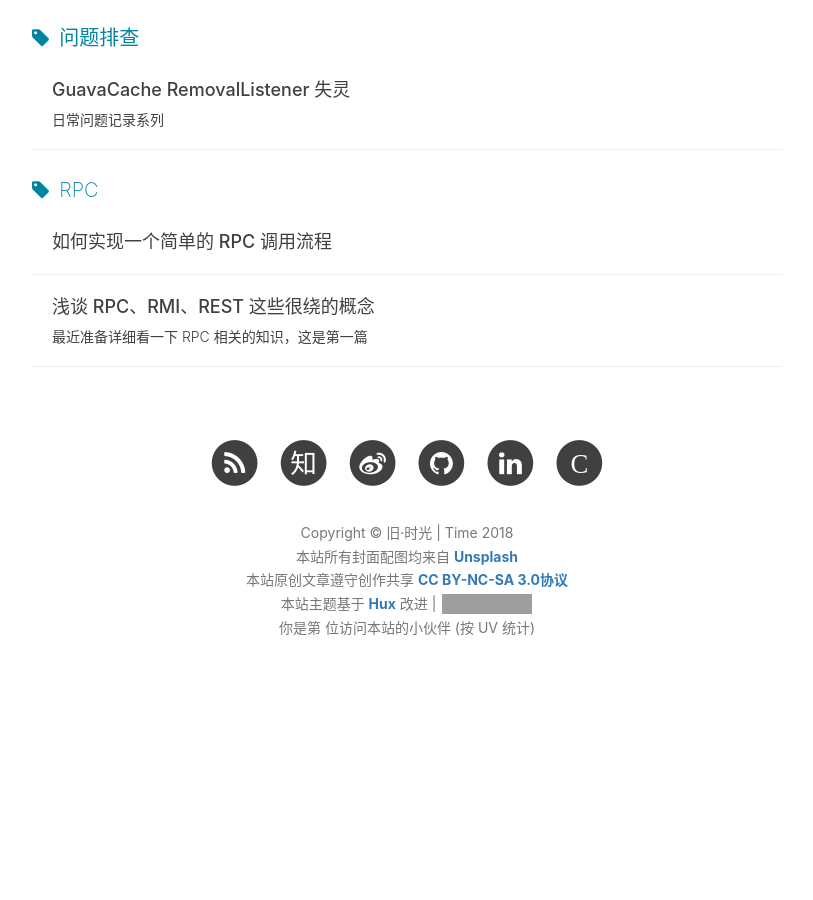
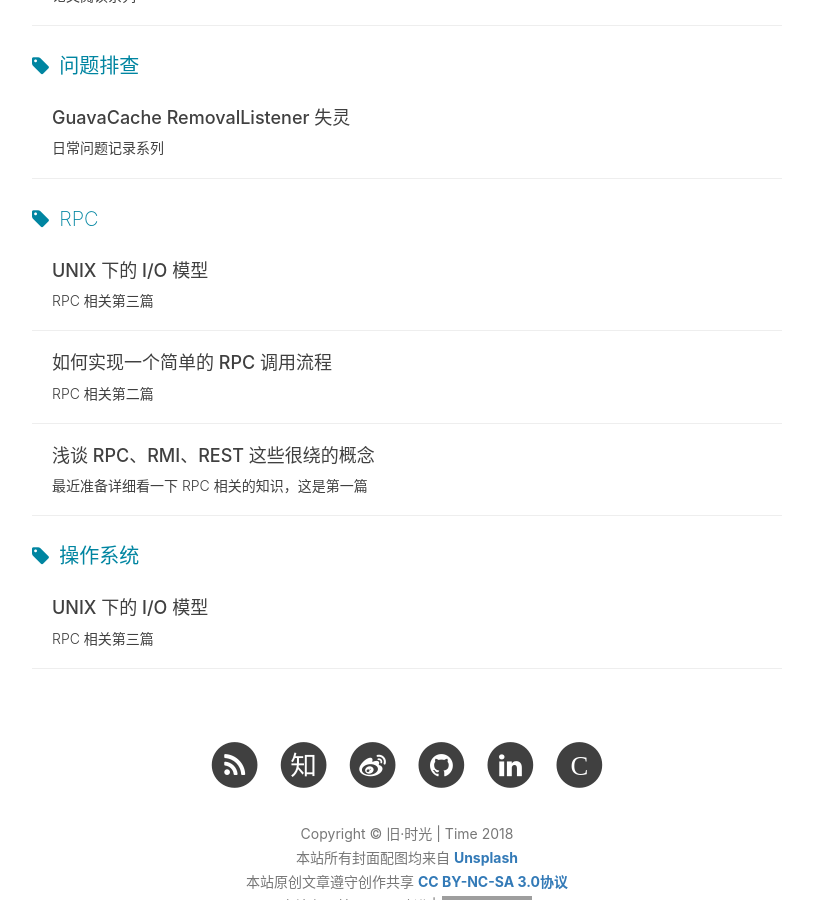
Before and after one commit to jiayangchen/jiayangchen.github.io, a Jekyll site: the page built from tags.html, in a window 1280 px wide and 900 px high, scrolled down 12512 px. Shown: the whole window, without its empty margins (233-1046 px from the left). Built offline with Jekyll 4.4.1, drawn with Linux system fonts in a browser that asks for light colours; nearby versions of some CDN libraries; comment, search, counter and statistics services are not loaded; before the commit the page ends 13217 px from its top, so only the background shows below that; some of the changed lines change nothing that is shown; grey boxes are pictures that could not be loaded.

Commit message:
upload new blog

```diff
--- a/_posts/2018-09-24-rpc-demo.md
+++ b/_posts/2018-09-24-rpc-demo.md
@@ -1,7 +1,7 @@
 ---
 layout: post
 title: "如何实现一个简单的 RPC 调用流程"
-subtitle: ""
+subtitle: "RPC 相关第二篇"
 date: 2018-09-24
 author: "ChenJY"
 header-img: "img/java.jpg"
--- /dev/null
+++ b/_posts/2018-10-01-unix-io-model.md
@@ -0,0 +1,95 @@
+---
+layout: post
+title: "UNIX 下的 I/O 模型"
+subtitle: "RPC 相关第三篇"
+date: 2018-09-24
+author: "ChenJY"
+header-img: "img/java.jpg"
+catalog: true
+tags:
+    - RPC
+    - 操作系统
+---
+
+## 开篇
+RPC 中很重要的部分就是网络通信，因此这篇叙述一下 Unix 下为解决不同 I/O 问题所设计的 I/O 模型。首先要说明的是，I/O 是个很宽泛的概念，常见的有网络 I/O、磁盘 I/O、内存 I/O 等。
+
+在 Unix 系统下，不论是标准输入还是借助套接字接受网络输入，其实都会有两个步骤，很多文章都提到：
+
+1. 等待数据准备好（Waiting for the data to be ready）
+2. 从内核向进程复制数据（Copying the data from the kernel to the process）
+
+![](https://pic4.zhimg.com/80/v2-89272a2047be6b90fff1893615a22a99_hd.jpg)
+
+这两个阶段涉及到用户空间和内核空间
+
+## 用户空间和内核空间
+对 32 位 OS 而言，它的寻址空间（虚拟存储空间）为 4G。OS 的核心是内核，可以访问底层硬件设备，为了保证用户进程不能直接操作内核从而保证内核的安全，OS 将虚拟空间划分为两部分，一部分为内核空间，一部分为用户空间。
+
+内核空间中存放的是内核代码和数据，例如 Linux 的 OS 和驱动便运行在内核空间，可以操作底层硬件，如果从磁盘读取数据，那么数据会被先载入内核空间的缓冲区中；而进程的用户空间中存放的是用户程序的代码和数据，通常来讲就是应用程序常驻的区域。
+
+因此整个 Linux 内部结构可以分为三部分，从最底层到最上层依次是：硬件、内核空间、用户空间。如下图：
+
+![](https://pic4.zhimg.com/80/v2-0800f36d38f800111c76f362ea30daf2_hd.jpg)
+
+二者间无法直接通信，必须通过系统调用，一般来说系统调用的成本很高。
+
+## 内核态和用户态
+
+* 当一个进程经过系统调用而陷入内核代码中执行时，称进程处于内核运行态，简称内核态
+* 当进程在执行用户自己的代码时，则称其处于用户运行态，简称用户态
+
+## 高性能的Server有什么特点
+
+说完上面的之后，你可能疑惑这和 RPC 的通信设计有什么关系呢？其实正是由于这种内存空间的划分，所以 I/O 一般会在两个地方阻塞，一个是等待数据报到达时，一个是从内核空间拷贝到用户空间时，而阻塞多数情况下我们是无法接受的，因为其损耗性能，而高性能的 server 到底在关注什么？一句话总结：用尽可能少的系统开销处理尽可能多的连接请求。因此诞生了不同的 I/O 模型，它们的不同点总结起来就是对这两个阻塞阶段的处理方式不同
+
+## Unix 下的 I/O 模型
+Unix 下存在五种 I/O 模型：
+
+1. 阻塞 I/O
+2. 非阻塞 I/O
+3. I/O 复用（select和poll）
+4. 信号驱动 I/O（SIGIO）
+5. 异步 I/O
+
+以下的例子，我们以 UDP 套接字中的 recvfrom 函数作为系统调用来说明I/O模型。recvfrom 函数类似于标准的 read 函数，它的作用是从指定的套接字中读取数据报。
+
+### 1 、阻塞 I/O
+
+![](https://pic4.zhimg.com/80/v2-a2576248ff4c0a7b6bfeb00cd34f6619_hd.jpg)
+
+可以看到阻塞 I/O 在两个步骤阶段都是阻塞的，等到数据报准备好和数据报从内核空间拷贝到用户空间之后，才会向用户侧的进程返回结果，此时用户侧的进程才能继续工作。
+
+### 2 、非阻塞 I/O
+
+![](https://pic4.zhimg.com/80/v2-00e47334a74e9ad8eb66a5ca36181289_hd.jpg)
+
+非阻塞 I/O 的优化点在于第一阶段不是阻塞的，而是采取轮询的形式，如果数据报没有准备好，立刻返回一个错误 EWOULDBLOCK，此时用户侧进程不需要等待而是立刻得知此次询问的结果，然后进行重试直到数据报准备好再开始，但是再第二阶段拷贝数据报的时候依旧是阻塞的。
+
+### 3、 I/O 复用
+
+![](https://pic3.zhimg.com/80/v2-50bc7968407818f78ab3baab5b29b102_hd.jpg)
+
+本质上 I/O 复用的优化点在于让内核来负责非阻塞 I/O 时用户侧进程进行的反复重试操作，当内核发现某个套接字的数据报已经就绪时就通知进程。但是这里细心的你会发现，有两个系统调用，select 和 revfrom，但是由于 I/O 复用可以处理多个连接，性能还是有提升。
+
+## 4 、信号驱动 I/O
+
+![](https://pic4.zhimg.com/80/v2-fd31b6ac102826ce9ac6cb6e629a24a0_hd.jpg)
+
+进程先创建一个信号处理 handler，然后内核立刻返回，进程可以去处理其他事情，等到数据报就绪，内核通过发送信号给之前的 handler 通知进程，然后进程在拷贝数据报期间阻塞。
+
+### 5 、异步 I/O
+
+![](https://pic1.zhimg.com/80/v2-1092eeaa0f367bb4bc0d4fd9c3b52e7a_hd.jpg)
+
+调用 aio_read 函数发起读取操作时其实是告诉内核 “当整个I/O操作完成后通知我们”。该系统调用会立即返回，进程不会被阻塞。当 I/O 阶段两个步骤完成后，内核会产生一个信号通知应用进程对数据报进行处理。
+
+跟信号驱动 I/O 相比是告知进程何时进行数据拷贝操作，而异步 I/O 则是通知进程何时整个 I/O 操作完毕。
+
+## 参考资料
+1. [Unix五种IO模型](http://www.tianshouzhi.com/api/tutorials/netty/221)
+2. [也谈IO模型](http://www.rowkey.me/blog/2016/01/18/io-model/)
+3. [图解UNIX的I/O模型](https://blog.csdn.net/lihao21/article/details/51620374)
+
+## License
+* 本文遵守创作共享 <a href="https://creativecommons.org/licenses/by-nc-sa/3.0/cn/" target="_blank"><b>CC BY-NC-SA 3.0协议</b></a>
```
